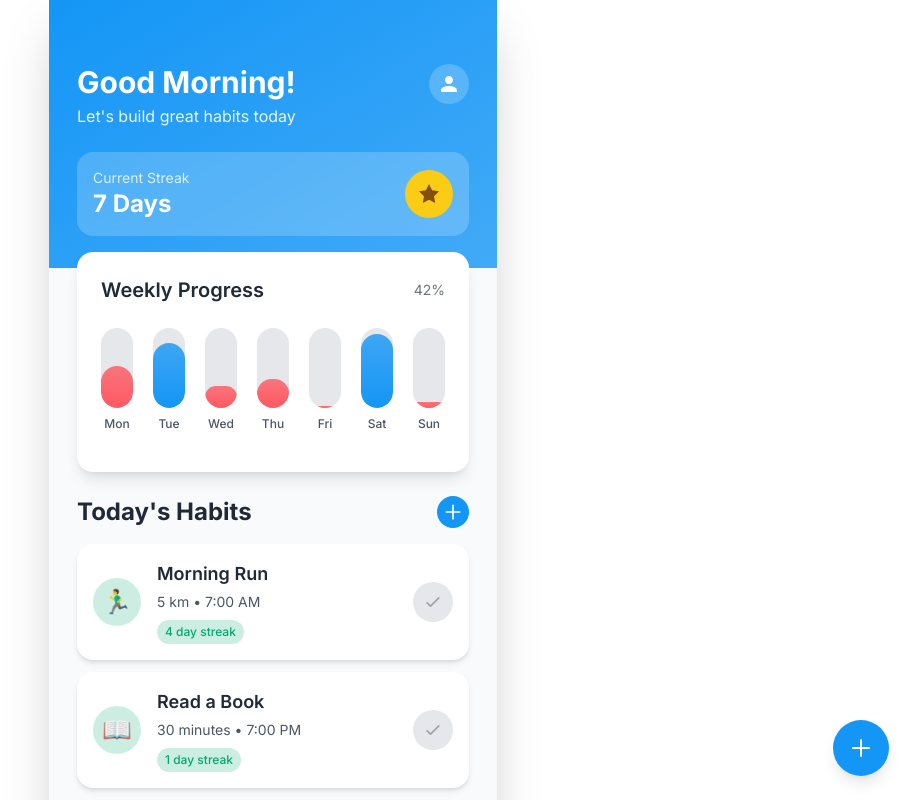
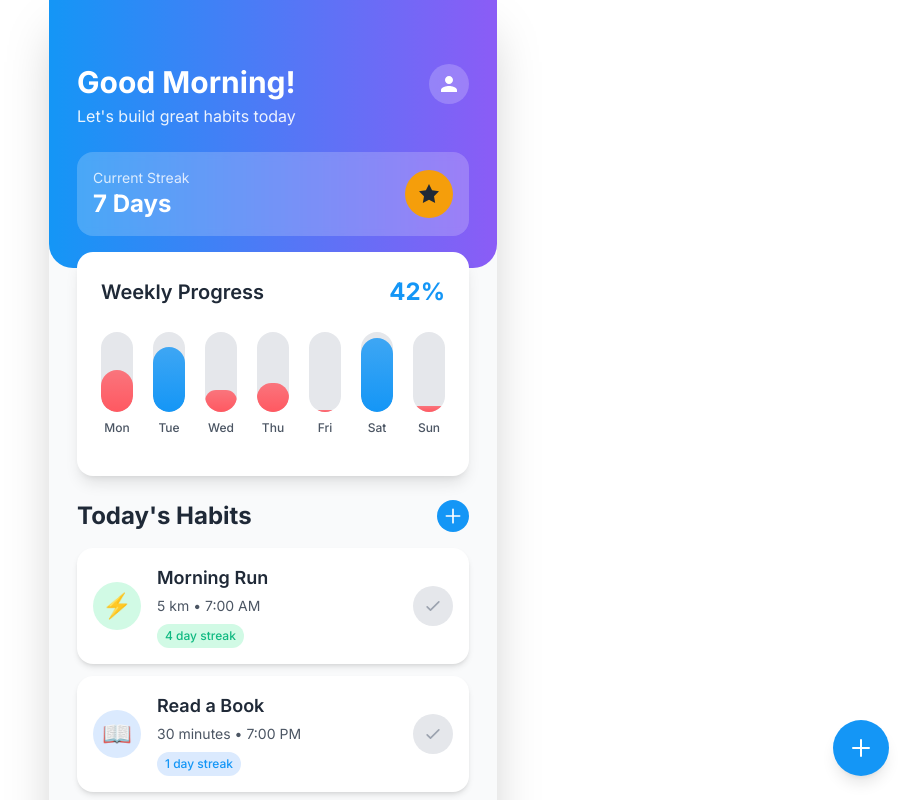
Before and after one commit to abuabdirohman4/better-habit, a Next.js app: page /dashboard in a window 1280 px wide. Shown: the top 800 px of the page, without its empty margins (367-1280 px from the left). Built offline with nearby package versions, Linux system fonts and the light colour scheme.

Commit message:
feat: update Tailwind configuration and UI components with new color palette and design patterns for habit tracking

```diff
--- a/app/dashboard/page.tsx
+++ b/app/dashboard/page.tsx
@@ -35,7 +35,7 @@ export default function DashboardPage() {
     return (
         <main className="min-h-screen bg-gray-50">
             {/* Header with Gradient Background */}
-            <div className="bg-gradient-to-br from-primary to-primary/80 px-7 pt-16 pb-8 text-white">
+            <div className="bg-gradient-to-r from-habit-blue to-habit-purple px-7 pt-16 pb-8 text-white rounded-b-3xl">
                 <div className="flex justify-between items-start mb-6">
                     <div>
                         <h1 className="text-3xl font-bold mb-1">
@@ -62,9 +62,9 @@ export default function DashboardPage() {
                         <p className="text-white/80 text-sm">Current Streak</p>
                         <p className="text-2xl font-bold">7 Days</p>
                     </div>
-                    <div className="w-12 h-12 bg-yellow-400 rounded-full flex items-center justify-center">
+                    <div className="w-12 h-12 bg-habit-yellow rounded-full flex items-center justify-center">
                         <svg
-                            className="w-6 h-6 text-yellow-800"
+                            className="w-6 h-6 text-habit-dark"
                             fill="currentColor"
                             viewBox="0 0 24 24"
                         >
@@ -87,7 +87,7 @@ export default function DashboardPage() {
                         <h2 className="text-2xl font-bold text-gray-800">
                             Today&apos;s Habits
                         </h2>
-                        <button className="w-8 h-8 bg-primary rounded-full flex items-center justify-center">
+                        <button className="w-8 h-8 bg-habit-blue rounded-full flex items-center justify-center hover:bg-habit-blue/90 transition-colors">
                             <svg
                                 className="w-5 h-5 text-white"
                                 fill="none"
@@ -153,7 +153,7 @@ export default function DashboardPage() {
                             </p>
                         </div>
                         <div className="text-right">
-                            <p className="text-2xl font-bold text-primary">
+                            <p className="text-2xl font-bold text-habit-blue">
                                 {habits.length > 0 ? "33%" : "0%"}
                             </p>
                         </div>
--- a/components/FloatingAddButton/index.tsx
+++ b/components/FloatingAddButton/index.tsx
@@ -34,7 +34,7 @@ const FloatingAddButton: React.FC<FloatingAddButtonProps> = ({
             onMouseDown={handleMouseDown}
             onMouseUp={handleMouseUp}
             onMouseLeave={handleMouseLeave}
-            className={`fixed bottom-6 right-6 w-14 h-14 bg-primary hover:bg-primary/90 text-white rounded-full shadow-lg hover:shadow-xl transition-all duration-200 flex items-center justify-center z-50 ${
+            className={`fixed bottom-6 right-6 w-14 h-14 bg-habit-blue hover:bg-habit-blue/90 text-white rounded-full shadow-lg hover:shadow-xl transition-all duration-200 flex items-center justify-center z-50 ${
                 isPressed ? "scale-95" : "scale-100"
             } ${className}`}
             aria-label="Add new habit"
--- a/components/HabitCard/index.tsx
+++ b/components/HabitCard/index.tsx
@@ -20,17 +20,49 @@ const HabitCard: React.FC<HabitCardProps> = ({ habit, className = "" }) => {
     const getHabitIcon = (iconName: string) => {
         // Map icon names to actual icons based on mockup
         const iconMap: { [key: string]: string } = {
-            exercise_icon: "🏃‍♂️",
-            book_icon: "📚",
+            exercise_icon: "⚡",
+            book_icon: "📖",
             no_smoking_icon: "🚭",
             water_icon: "💧",
-            meditation_icon: "🧘‍♀️",
+            meditation_icon: "💡",
             sleep_icon: "😴",
-            run_icon: "🏃‍♂️",
+            run_icon: "⚡",
             read_icon: "📖",
             default: "✅",
         };
         return iconMap[iconName] || iconMap.default;
+    };
+
+    const getHabitCardColor = (iconName: string) => {
+        // Map icon names to card colors based on mockup
+        const colorMap: { [key: string]: string } = {
+            exercise_icon: "bg-card-green",
+            book_icon: "bg-card-blue",
+            no_smoking_icon: "bg-card-red",
+            water_icon: "bg-card-blue",
+            meditation_icon: "bg-card-purple",
+            sleep_icon: "bg-card-yellow",
+            run_icon: "bg-card-green",
+            read_icon: "bg-card-blue",
+            default: "bg-card-green",
+        };
+        return colorMap[iconName] || colorMap.default;
+    };
+
+    const getHabitTextColor = (iconName: string) => {
+        // Map icon names to text colors based on mockup
+        const colorMap: { [key: string]: string } = {
+            exercise_icon: "text-habit-green",
+            book_icon: "text-habit-blue",
+            no_smoking_icon: "text-habit-red",
+            water_icon: "text-habit-blue",
+            meditation_icon: "text-habit-purple",
+            sleep_icon: "text-habit-yellow",
+            run_icon: "text-habit-green",
+            read_icon: "text-habit-blue",
+            default: "text-habit-green",
+        };
+        return colorMap[iconName] || colorMap.default;
     };
 
     const getHabitTypeColor = (type: "do" | "dont") => {
@@ -71,11 +103,9 @@ const HabitCard: React.FC<HabitCardProps> = ({ habit, className = "" }) => {
             <div className="flex items-center space-x-4">
                 {/* Icon */}
                 <div
-                    className={`w-12 h-12 rounded-full flex items-center justify-center ${
-                        habit.type === "do" ? "bg-success/20" : "bg-error/20"
-                    }`}
+                    className={`w-12 h-12 rounded-full flex items-center justify-center ${getHabitCardColor(habit.iconName)}`}
                 >
-                    <div className="text-2xl">
+                    <div className="text-2xl text-white">
                         {getHabitIcon(habit.iconName)}
                     </div>
                 </div>
@@ -96,11 +126,7 @@ const HabitCard: React.FC<HabitCardProps> = ({ habit, className = "" }) => {
                     </p>
                     <div className="flex items-center space-x-2">
                         <span
-                            className={`px-2 py-1 rounded-full text-xs font-medium ${
-                                habit.type === "do"
-                                    ? "bg-success/20 text-success"
-                                    : "bg-error/20 text-error"
-                            }`}
+                            className={`px-2 py-1 rounded-full text-xs font-medium ${getHabitCardColor(habit.iconName)} ${getHabitTextColor(habit.iconName)}`}
                         >
                             {Math.floor(Math.random() * 7) + 1} day streak
                         </span>
@@ -112,7 +138,7 @@ const HabitCard: React.FC<HabitCardProps> = ({ habit, className = "" }) => {
                     onClick={handleToggleCompletion}
                     className={`w-10 h-10 rounded-full flex items-center justify-center transition-all duration-200 ${
                         isCompleted
-                            ? "bg-success text-white"
+                            ? "bg-habit-green text-white"
                             : "bg-gray-200 text-gray-400 hover:bg-gray-300"
                     }`}
                 >
--- a/components/WeeklyProgress/index.tsx
+++ b/components/WeeklyProgress/index.tsx
@@ -33,15 +33,15 @@ const WeeklyProgress: React.FC<WeeklyProgressProps> = ({ className = "" }) => {
     };
 
     const getBarColor = (percentage: number) => {
-        if (percentage >= 80) return "bg-success";
-        if (percentage >= 60) return "bg-warning";
-        return "bg-error";
+        if (percentage >= 80) return "bg-habit-blue";
+        if (percentage >= 60) return "bg-habit-yellow";
+        return "bg-habit-red";
     };
 
     const getTextColor = (percentage: number) => {
-        if (percentage >= 80) return "text-success";
-        if (percentage >= 60) return "text-warning";
-        return "text-error";
+        if (percentage >= 80) return "text-habit-blue";
+        if (percentage >= 60) return "text-habit-yellow";
+        return "text-habit-red";
     };
 
     return (
@@ -50,7 +50,7 @@ const WeeklyProgress: React.FC<WeeklyProgressProps> = ({ className = "" }) => {
                 <h2 className="text-xl font-semibold text-gray-800">
                     Weekly Progress
                 </h2>
-                <div className="text-sm text-gray-500">
+                <div className="text-2xl font-bold text-habit-blue">
                     {Math.round(
                         currentWeek.reduce((sum, val) => sum + val, 0) /
                             currentWeek.length
--- a/tailwind.config.ts
+++ b/tailwind.config.ts
@@ -15,6 +15,26 @@ const config: Config = {
             },
             colors: {
                 primary: "#1496F6",
+                // Mockup Color Palette
+                "habit-blue": "#1496F6",
+                "habit-purple": "#8B5CF6",
+                "habit-green": "#10B981",
+                "habit-yellow": "#F59E0B",
+                "habit-red": "#EF4444",
+                "habit-pink": "#EC4899",
+                "habit-gray": "#6B7280",
+                "habit-light-gray": "#F3F4F6",
+                "habit-dark": "#1F2937",
+                // Gradient colors
+                "gradient-start": "#1496F6",
+                "gradient-end": "#8B5CF6",
+                // Card colors
+                "card-green": "#D1FAE5",
+                "card-blue": "#DBEAFE",
+                "card-purple": "#EDE9FE",
+                "card-yellow": "#FEF3C7",
+                "card-red": "#FEE2E2",
+                "card-pink": "#FCE7F3",
             },
         },
     },
```
Also changed, not shown: .cursor/rules/ui-ux-patterns.md.
